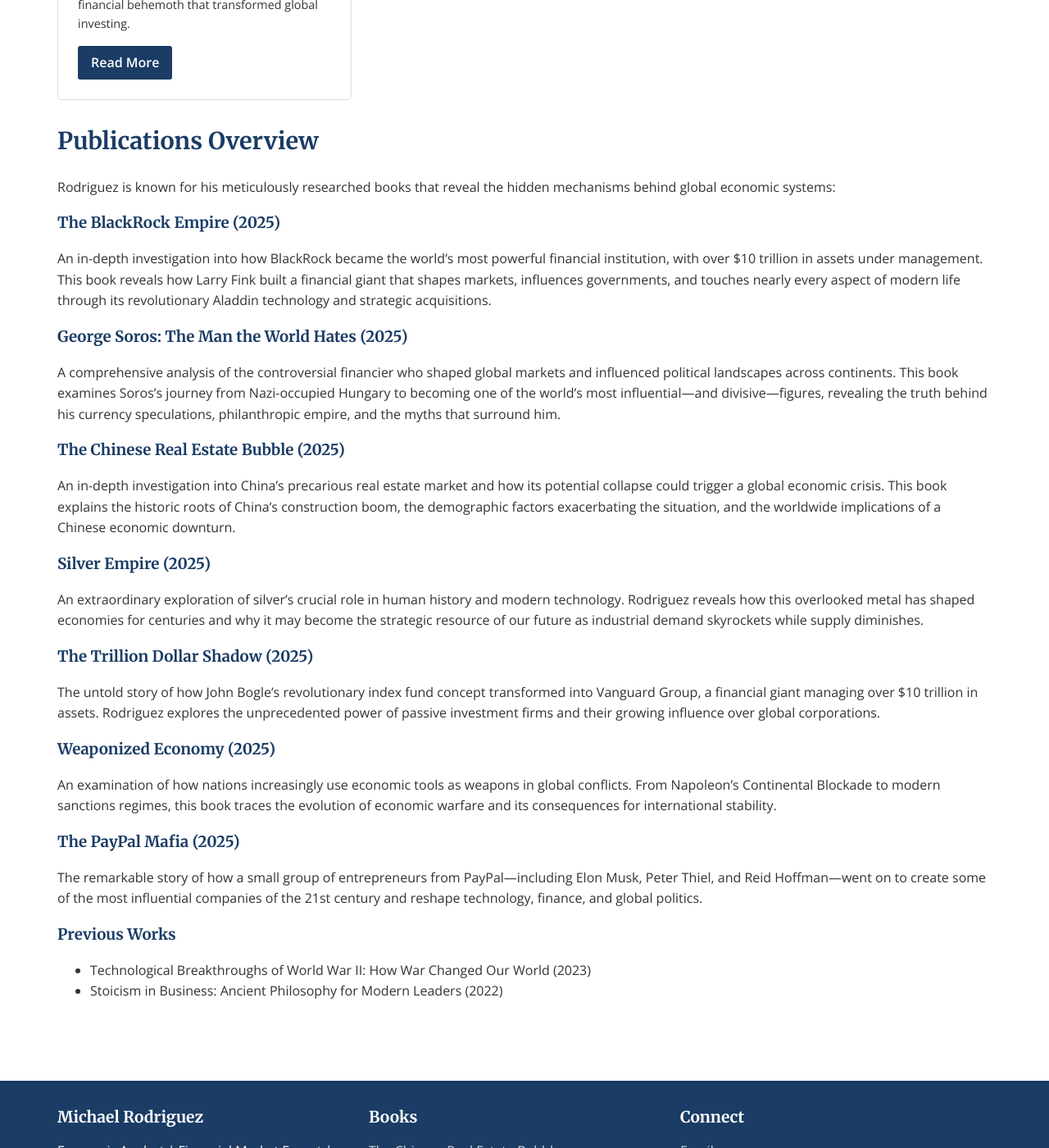
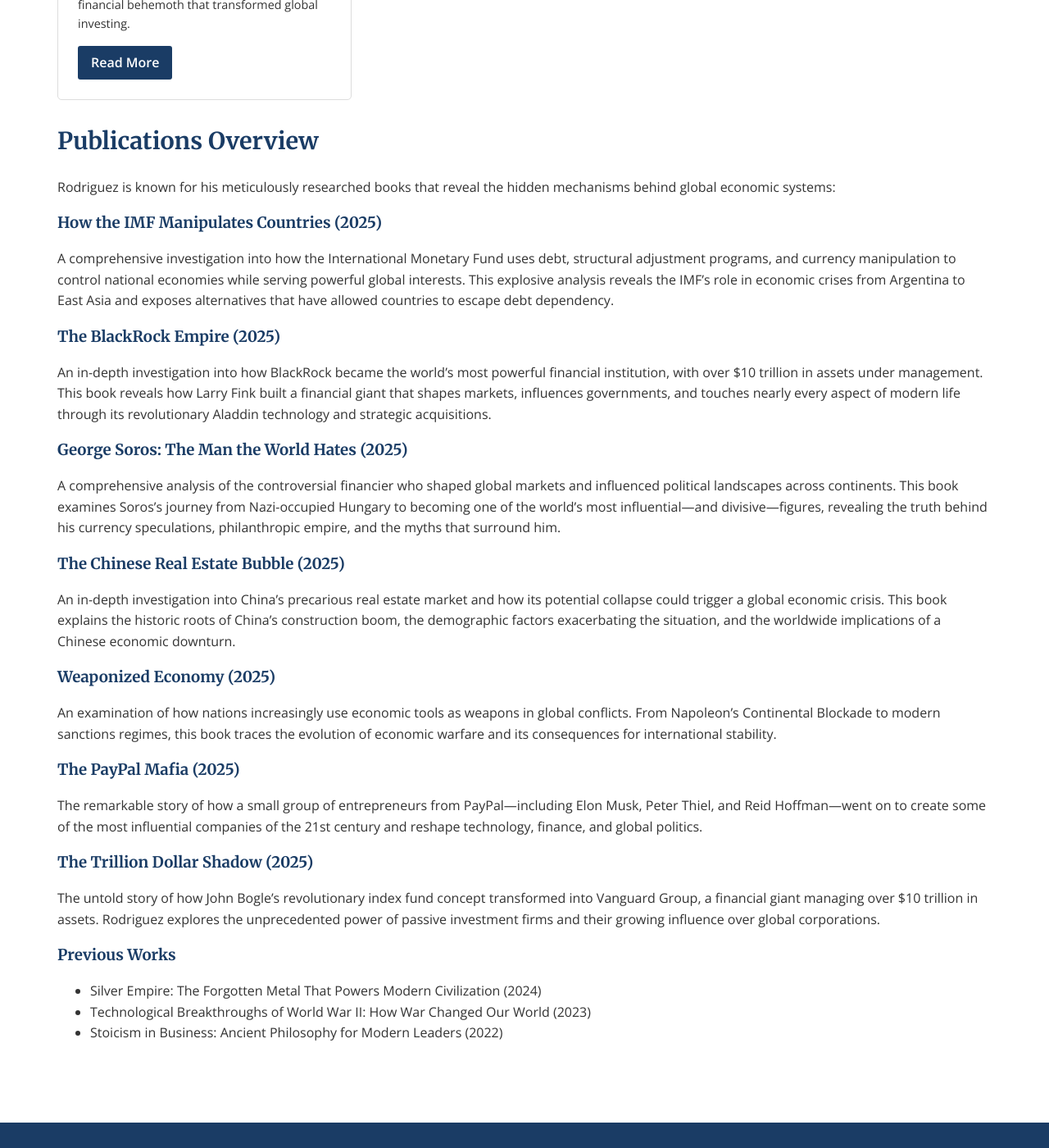
Before and after one commit to Zews123/michael-rodriguez-books, a Jekyll site: the page built from books/index.md, in a window 1280 px wide and 1400 px high, scrolled down 2202 px. Shown: the whole window at 82% size. Built offline with Jekyll 4.4.1, drawn with Linux system fonts in a browser that asks for light colours; some of the changed text lies outside the part shown.

Commit message:
Update index.md

```diff
--- a/books/index.md
+++ b/books/index.md
@@ -9,6 +9,15 @@
 Dive into the complex world of global economics, financial markets, and power structures through Michael Rodriguez's insightful and meticulously researched books.
 
 <div class="book-grid">
+  <div class="book-card">
+    <img src="{{ site.baseurl }}/assets/images/How the IMF Manipulates Nations by Michael Rodrigez.webp" alt="How the IMF Manipulates Countries Book Cover" style="width: 100%; height: auto; max-height: 400px; object-fit: contain;">
+    <div class="book-card-content">
+      <h3>How the IMF Manipulates Countries</h3>
+      <p>Uncover how the IMF uses debt, structural adjustment, and currency manipulation to control nations' economies and serve powerful interests.</p>
+      <a href="{{ site.baseurl }}/books/imf-manipulates" class="btn">Read More</a>
+    </div>
+  </div>
+
   <div class="book-card">
     <img src="{{ site.baseurl }}/assets/images/BlackRock-Empire.webp" alt="The BlackRock Empire Book Cover" style="width: 100%; height: auto; max-height: 400px; object-fit: contain;">
     <div class="book-card-content">
@@ -55,15 +64,6 @@
   </div>
 
   <div class="book-card">
-    <img src="{{ site.baseurl }}/assets/images/Silver-Empire-The-Forgotten-Metal.webp" alt="Silver Empire Book Cover" style="width: 100%; height: auto; max-height: 400px; object-fit: contain;">
-    <div class="book-card-content">
-      <h3>Silver Empire</h3>
-      <p>Discover the extraordinary story of silver, a forgotten metal with dual powers as both a precious store of wealth and an irreplaceable industrial resource.</p>
-      <a href="{{ site.baseurl }}/books/silver-empire" class="btn">Read More</a>
-    </div>
-  </div>
-
-  <div class="book-card">
     <img src="{{ site.baseurl }}/assets/images/Trillion_Dollar_Shadow.webp" alt="The Trillion Dollar Shadow Book Cover" style="width: 100%; height: auto; max-height: 400px; object-fit: contain;">
     <div class="book-card-content">
       <h3>The Trillion Dollar Shadow</h3>
@@ -77,6 +77,9 @@
 
 Rodriguez is known for his meticulously researched books that reveal the hidden mechanisms behind global economic systems:
 
+### How the IMF Manipulates Countries (2025)
+A comprehensive investigation into how the International Monetary Fund uses debt, structural adjustment programs, and currency manipulation to control national economies while serving powerful global interests. This explosive analysis reveals the IMF's role in economic crises from Argentina to East Asia and exposes alternatives that have allowed countries to escape debt dependency.
+
 ### The BlackRock Empire (2025)
 An in-depth investigation into how BlackRock became the world's most powerful financial institution, with over $10 trillion in assets under management. This book reveals how Larry Fink built a financial giant that shapes markets, influences governments, and touches nearly every aspect of modern life through its revolutionary Aladdin technology and strategic acquisitions.
 
@@ -86,18 +89,16 @@
 ### The Chinese Real Estate Bubble (2025)
 An in-depth investigation into China's precarious real estate market and how its potential collapse could trigger a global economic crisis. This book explains the historic roots of China's construction boom, the demographic factors exacerbating the situation, and the worldwide implications of a Chinese economic downturn.
 
-### Silver Empire (2025)
-An extraordinary exploration of silver's crucial role in human history and modern technology. Rodriguez reveals how this overlooked metal has shaped economies for centuries and why it may become the strategic resource of our future as industrial demand skyrockets while supply diminishes.
-
-### The Trillion Dollar Shadow (2025)
-The untold story of how John Bogle's revolutionary index fund concept transformed into Vanguard Group, a financial giant managing over $10 trillion in assets. Rodriguez explores the unprecedented power of passive investment firms and their growing influence over global corporations.
-
 ### Weaponized Economy (2025)
 An examination of how nations increasingly use economic tools as weapons in global conflicts. From Napoleon's Continental Blockade to modern sanctions regimes, this book traces the evolution of economic warfare and its consequences for international stability.
 
 ### The PayPal Mafia (2025)
 The remarkable story of how a small group of entrepreneurs from PayPal—including Elon Musk, Peter Thiel, and Reid Hoffman—went on to create some of the most influential companies of the 21st century and reshape technology, finance, and global politics.
 
+### The Trillion Dollar Shadow (2025)
+The untold story of how John Bogle's revolutionary index fund concept transformed into Vanguard Group, a financial giant managing over $10 trillion in assets. Rodriguez explores the unprecedented power of passive investment firms and their growing influence over global corporations.
+
 ### Previous Works
+- Silver Empire: The Forgotten Metal That Powers Modern Civilization (2024)
 - Technological Breakthroughs of World War II: How War Changed Our World (2023)
 - Stoicism in Business: Ancient Philosophy for Modern Leaders (2022)
```
